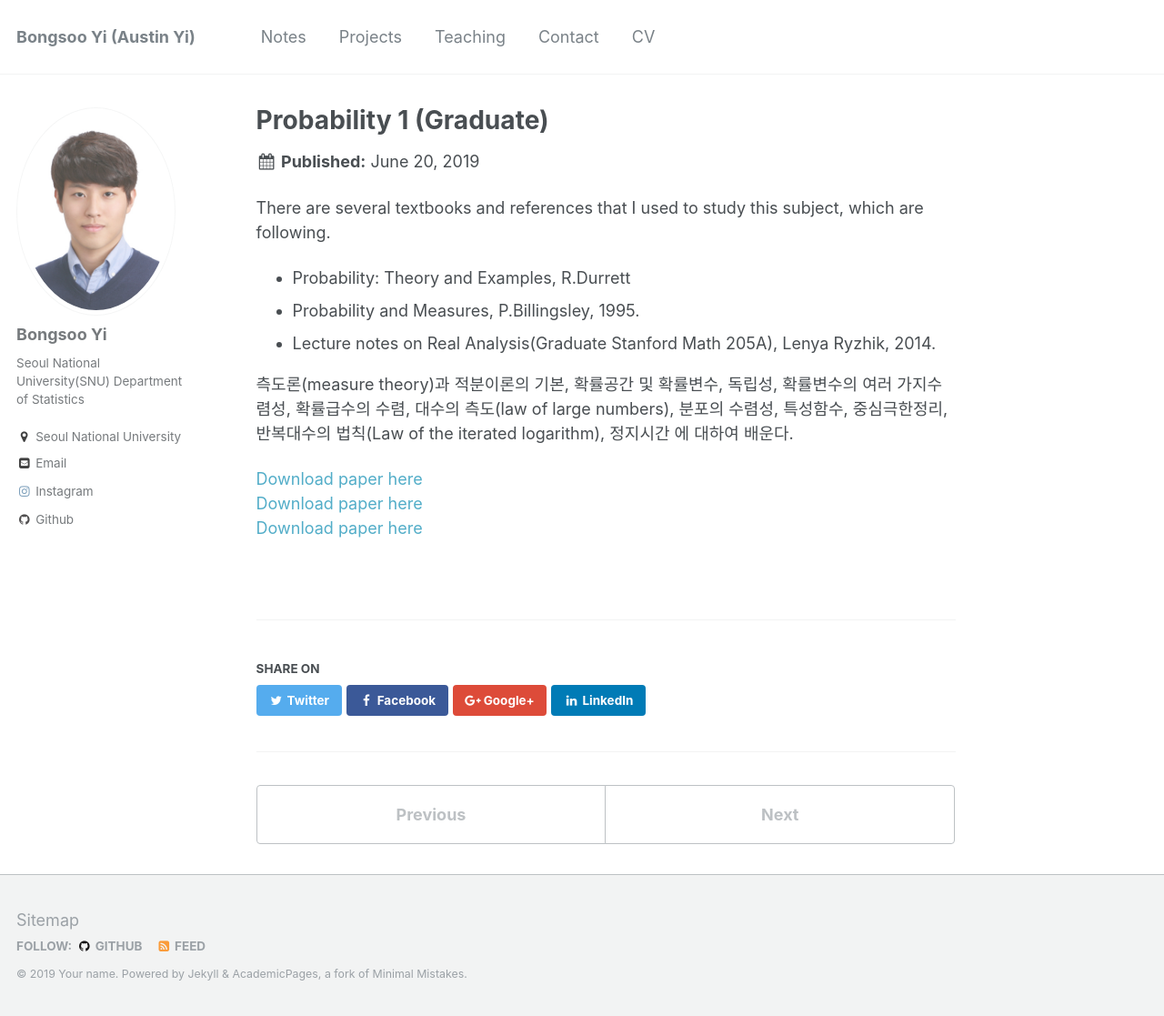
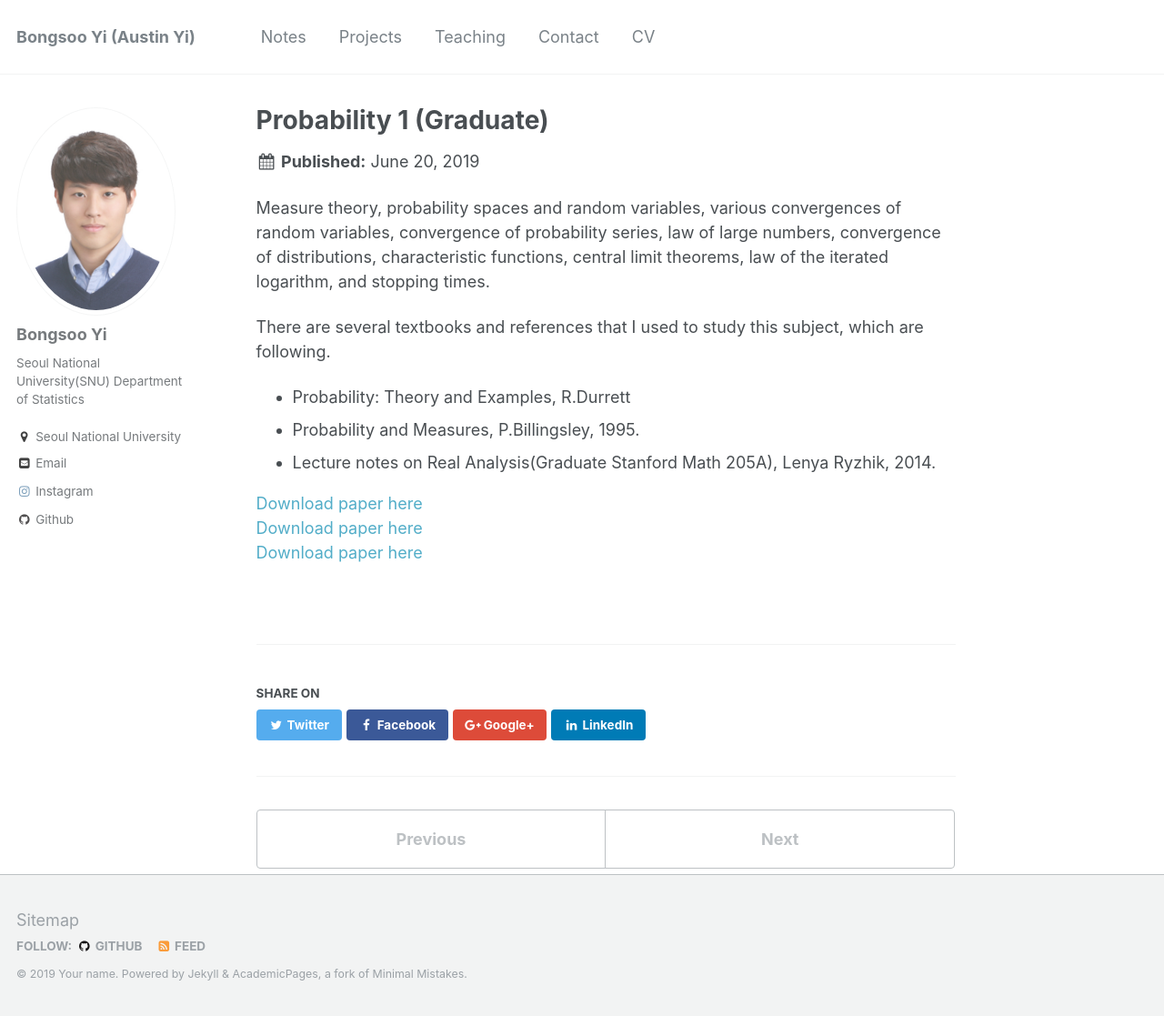
Before and after one commit to austinyi/austinyi.github.io, a Jekyll site: the page built from _publications/2019-06-20-probability1.md, in a window 1280 px wide and 1117 px high. Shown: the whole window at 91% size. Built offline with Jekyll 4.4.1, drawn with Linux system fonts in a browser that asks for light colours.

Commit message:
Update 2019-06-20-probability1.md

```diff
--- a/_publications/2019-06-20-probability1.md
+++ b/_publications/2019-06-20-probability1.md
@@ -8,12 +8,14 @@ paperurl:
 
 ---
 
+Measure theory, probability spaces and random variables, various convergences of random variables, convergence of probability series, law of large numbers, convergence of distributions, characteristic functions, central limit theorems, law of the iterated logarithm, and stopping times.
+
 There are several textbooks and references that I used to study this subject, which are following.
 * Probability: Theory and Examples, R.Durrett
 * Probability and Measures, P.Billingsley, 1995.
 * Lecture notes on Real Analysis(Graduate Stanford Math 205A), Lenya Ryzhik, 2014.
 
-측도론(measure theory)과 적분이론의 기본, 확률공간 및 확률변수, 독립성, 확률변수의 여러 가지수렴성, 확률급수의 수렴, 대수의 측도(law of large numbers), 분포의 수렴성, 특성함수, 중심극한정리, 반복대수의 법칙(Law of the iterated logarithm), 정지시간 에 대하여 배운다.
+
 
 [Download paper here](http://austinyi.github.io/files/paper2.pdf)
 [Download paper here](http://austinyi.github.io/files/paper1.pdf)
```
